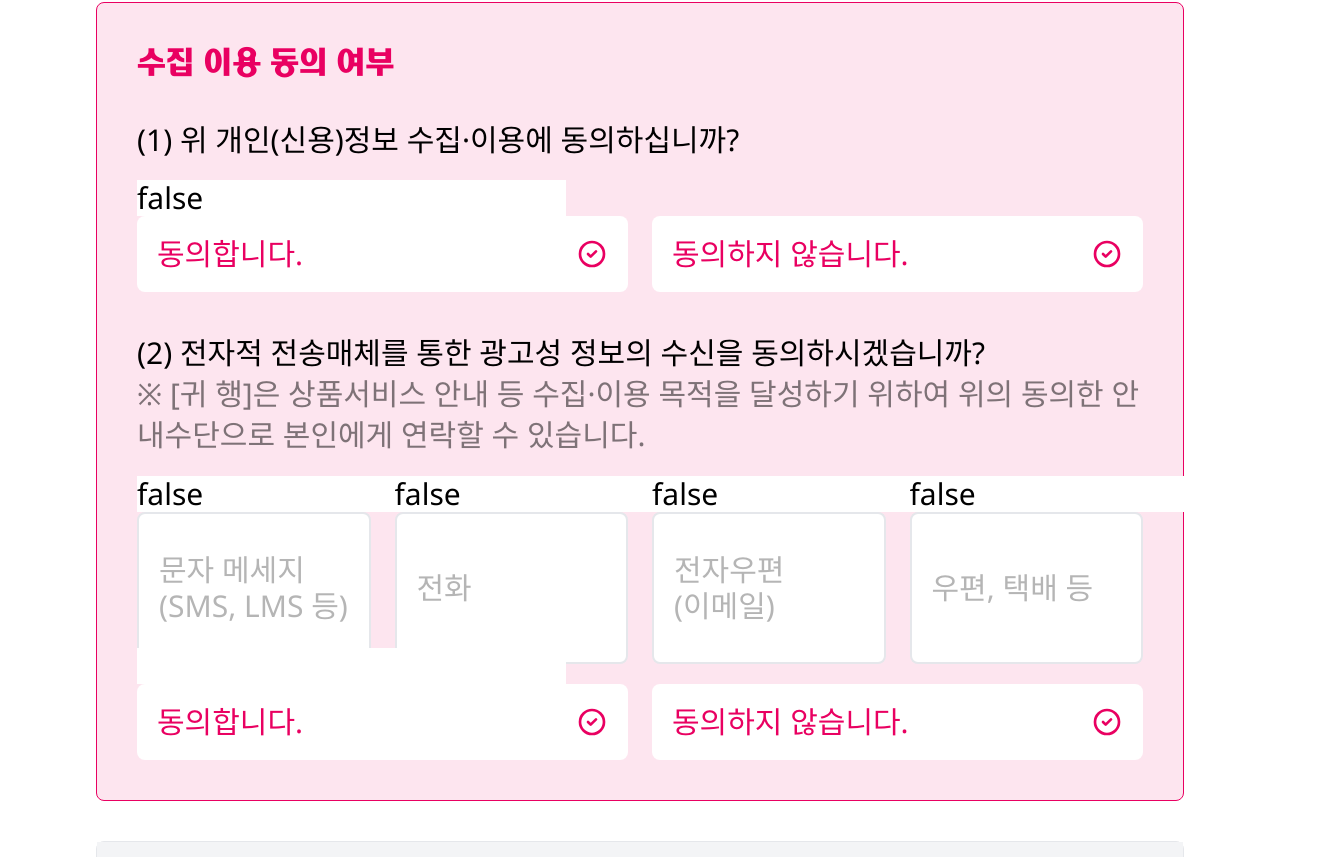
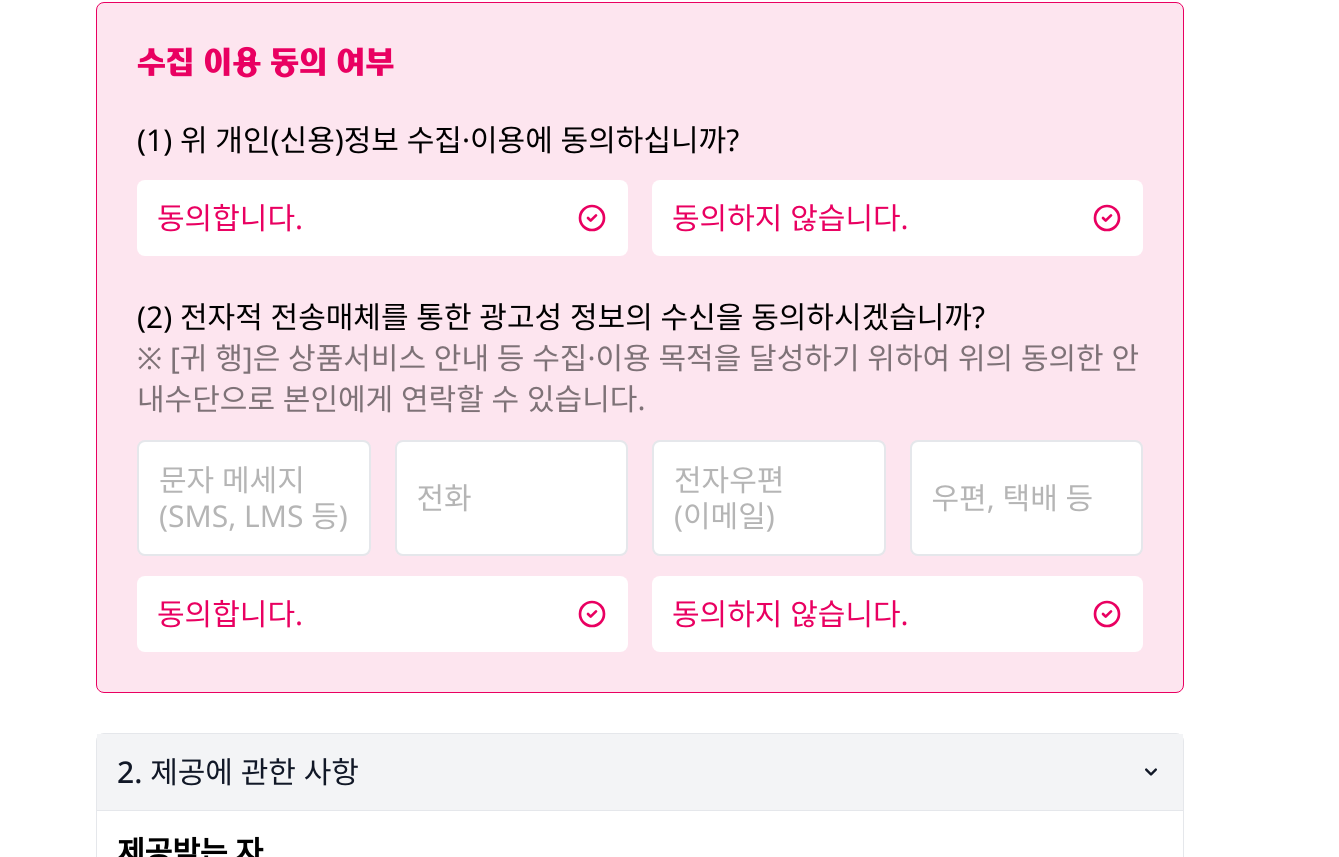
Before and after one commit to hee-ha/hana-heritage-FE, a React (Create React App) app: page /deposits/join/1 in a window 1280 px wide. Shown: the part 2363-3220 px from the top of the page, 1339 px wide, since content can reach past the window. Built offline with nearby package versions, Linux system fonts and the light colour scheme; a web font is replaced by a local one.

Commit message:
chore : 테스트용 출력 컴포넌트 주석처리

```diff
--- a/src/pages/deposits/DepositsJoin1.jsx
+++ b/src/pages/deposits/DepositsJoin1.jsx
@@ -251,7 +251,7 @@ function DepositsJoin1() {
         <p className="leading-snug mt-10 mb-5">
           (1) 위 개인(신용)정보 수집·이용에 동의하십니까?
         </p>
-        <input value={agreeForCollection}/>
+        {/* <input value={agreeForCollection}/> */}
         <ul className="grid w-full gap-6 md:grid-cols-2">
           <li>
             <input
@@ -336,7 +336,7 @@ function DepositsJoin1() {
               checked={checkboxes.sms}
               onChange={handleCheckboxChange}
             />
-            <input value={checkboxes.sms}/>
+            {/* <input value={checkboxes.sms}/> */}
             <label
               for="sms"
               className="inline-flex items-center justify-between w-full h-full p-5 text-hanaSilver bg-white border-2 rounded-lg cursor-pointer peer-checked:border-hanaRed   peer-checked:text-hanaRed hover:bg-gray-50"
@@ -359,7 +359,7 @@ function DepositsJoin1() {
               checked={checkboxes.phone}
               onChange={handleCheckboxChange}
             />
-            <input value={checkboxes.phone}/>
+            {/* <input value={checkboxes.phone}/> */}
             <label
               for="phone"
               className="inline-flex items-center justify-between w-full h-full p-5 text-hanaSilver bg-white border-2 rounded-lg cursor-pointer peer-checked:border-hanaRed   peer-checked:text-hanaRed hover:bg-gray-50"
@@ -378,7 +378,7 @@ function DepositsJoin1() {
               checked={checkboxes.mail}
               onChange={handleCheckboxChange}
             />
-            <input value={checkboxes.mail}/>
+            {/* <input value={checkboxes.mail}/> */}
             <label
               for="mail"
               className="inline-flex items-center justify-between w-full h-full p-5 text-hanaSilver bg-white border-2 rounded-lg cursor-pointer peer-checked:border-hanaRed   peer-checked:text-hanaRed hover:bg-gray-50"
@@ -401,7 +401,7 @@ function DepositsJoin1() {
               checked={checkboxes.post}
               onChange={handleCheckboxChange}
             />
-            <input value={checkboxes.post}/>
+            {/* <input value={checkboxes.post}/> */}
             <label
               for="post"
               className="inline-flex items-center justify-between w-full h-full p-5 text-hanaSilver bg-white border-2 rounded-lg cursor-pointer peer-checked:border-hanaRed   peer-checked:text-hanaRed hover:bg-gray-50"
@@ -412,7 +412,7 @@ function DepositsJoin1() {
             </label>
           </li>
         </ul>
-        <input value={agreeForReceiveAdvertising}/>
+        {/* <input value={agreeForReceiveAdvertising}/> */}
         <ul className="grid w-full gap-6 md:grid-cols-2">
           <li>
             <input
@@ -535,7 +535,7 @@ function DepositsJoin1() {
         <p className="leading-snug mt-10 mb-5">
           (1) 위 개인(신용)정보 제공에 동의하십니까?
         </p>
-        <input value={agreeForProvision}/>
+        {/* <input value={agreeForProvision}/> */}
         <ul className="grid w-full gap-6 md:grid-cols-2">
           <li>
             <input
```
